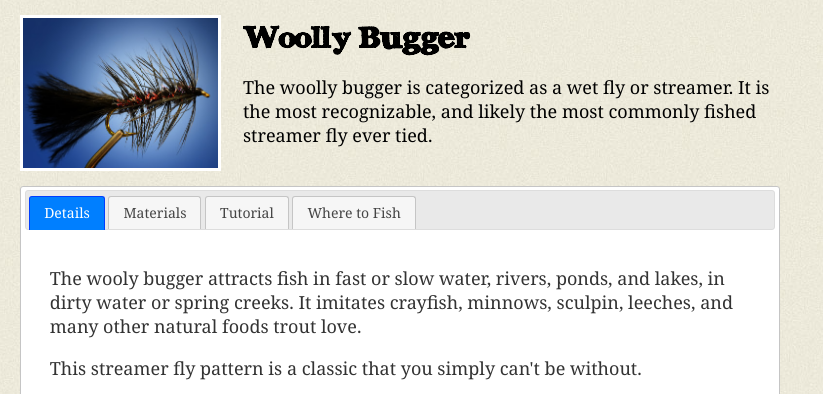
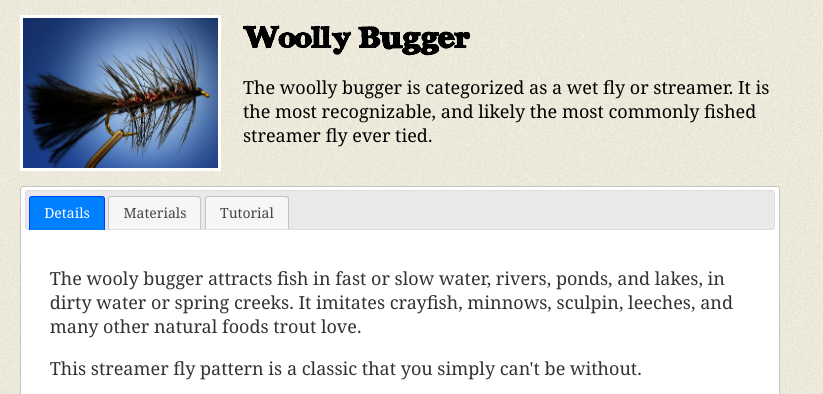
Before and after one commit to debraander/debraander.github.io, a plain HTML site: page htmls/woollyBugger.html in a window 1280 px wide. Shown: the top 394 px of the page, without its empty margins (0-823 px from the left). Drawn offline with nearby package versions, Linux system fonts and the light colour scheme; some packages are replaced by stand-ins of ours.

Commit message:
Update woollyBugger.html
Take out the google map stuff for now.

```diff
--- a/htmls/woollyBugger.html
+++ b/htmls/woollyBugger.html
@@ -52,7 +52,7 @@
                 <li><a href="#details">Details</a></li>
                 <li><a href="#materials">Materials</a></li>
                 <li><a href="#tutorial">Tutorial</a></li>
-                <li><a href="#fishIt">Where to Fish</a></li>
+                <!--<li><a href="#fishIt">Where to Fish</a></li>-->
             </ul>
 
             <div id="details">
```
